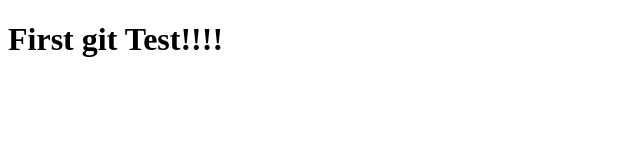
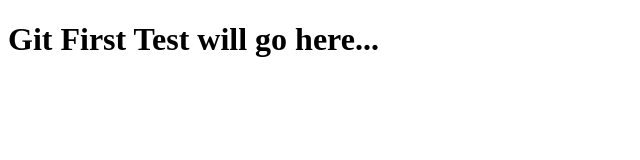
Before and after one commit to RubanSarathkumar/firstgit, a plain HTML site: page index.html in a window 1280 px wide. Shown: the whole page, without its empty margins (0-640 px from the left). Drawn offline with Linux system fonts and the light colour scheme.

Commit message:
Index.html file changed for log test

```diff
--- a/index.html
+++ b/index.html
@@ -4,6 +4,6 @@
 	<title>First Git Test</title>
 </head>
 <body>
-	<h1>First git Test!!!!</h1>
+	<h1>Git First Test will go here...</h1>
 </body>
 </html>
```
